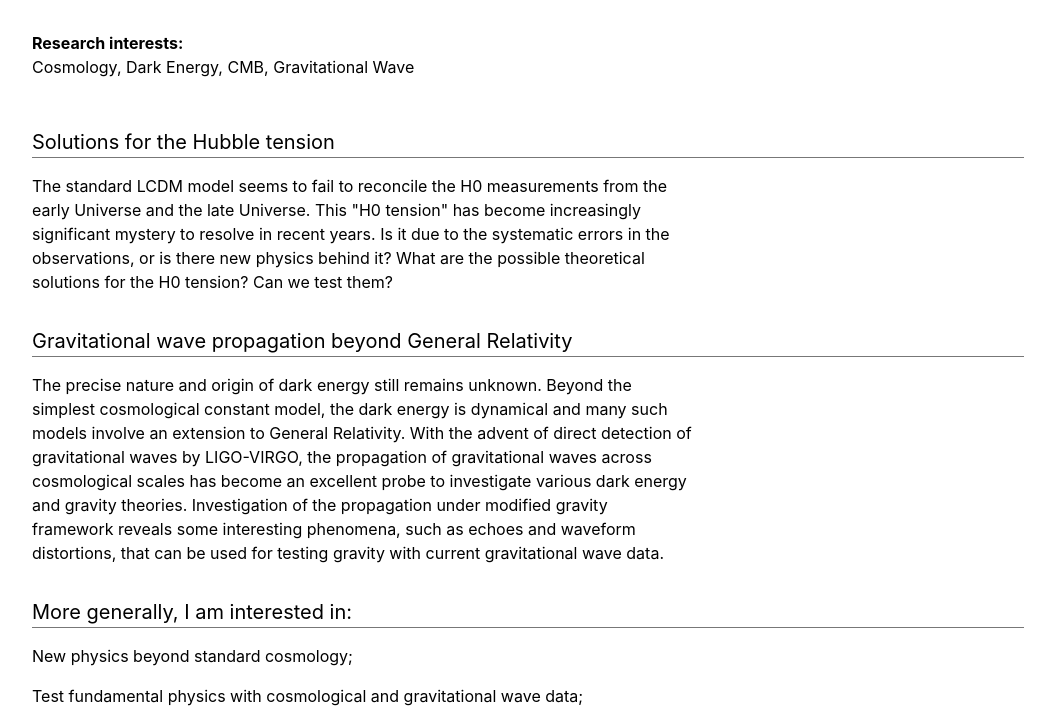
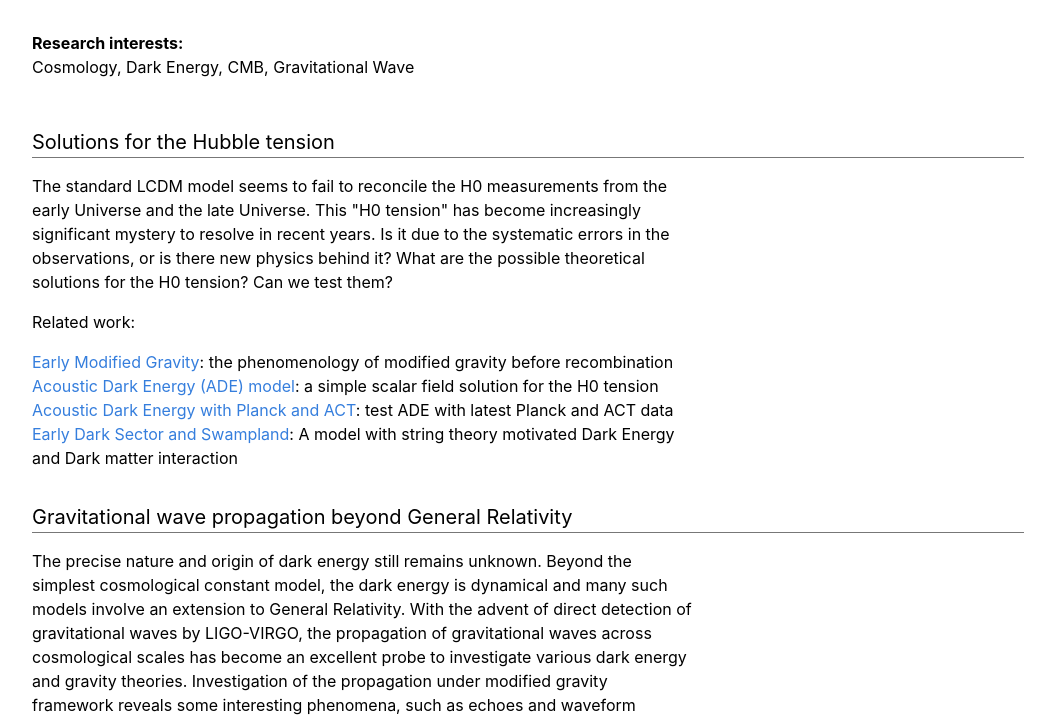
Before and after one commit to M-X-Lin/M-X-Lin.github.io, a plain HTML site: page research.html in a window 1280 px wide. Shown: the part 66-786 px from the top of the page, without its empty margins (112-1167 px from the left). Drawn offline with nearby package versions, Linux system fonts and the light colour scheme; some icons are missing.

Commit message:
Update research.html

```diff
--- a/research.html
+++ b/research.html
@@ -69,6 +69,17 @@
               <!--&rarr;-->
             </p>
             The standard LCDM model seems to fail to reconcile the H0 measurements from the early Universe and the late Universe. This "H0 tension" has become increasingly significant mystery to resolve in recent years. Is it due to the systematic errors in the observations, or is there new physics behind it? What are the possible theoretical solutions for the H0 tension? Can we test them?
+            <p>
+            Related work:
+            </p>
+            <a class="link blue dim" href="https://arxiv.org/abs/1810.02333">Early Modified Gravity</a>: the phenomenology of modified gravity before recombination
+
+            <a class="link blue dim" href="https://arxiv.org/abs/1905.12618">Acoustic Dark Energy (ADE) model</a>: a simple scalar field solution for the H0 tension
+
+            <a class="link blue dim" href="https://arxiv.org/abs/2009.08974">Acoustic Dark Energy with Planck and ACT</a>: test ADE with latest Planck and ACT data
+
+            <a class="link blue dim" href="https://arxiv.org/abs/2112.09128">Early Dark Sector and Swampland</a>: A model with string theory motivated Dark Energy and Dark matter interaction
+
           </div>
         </div>
       </div>
```
